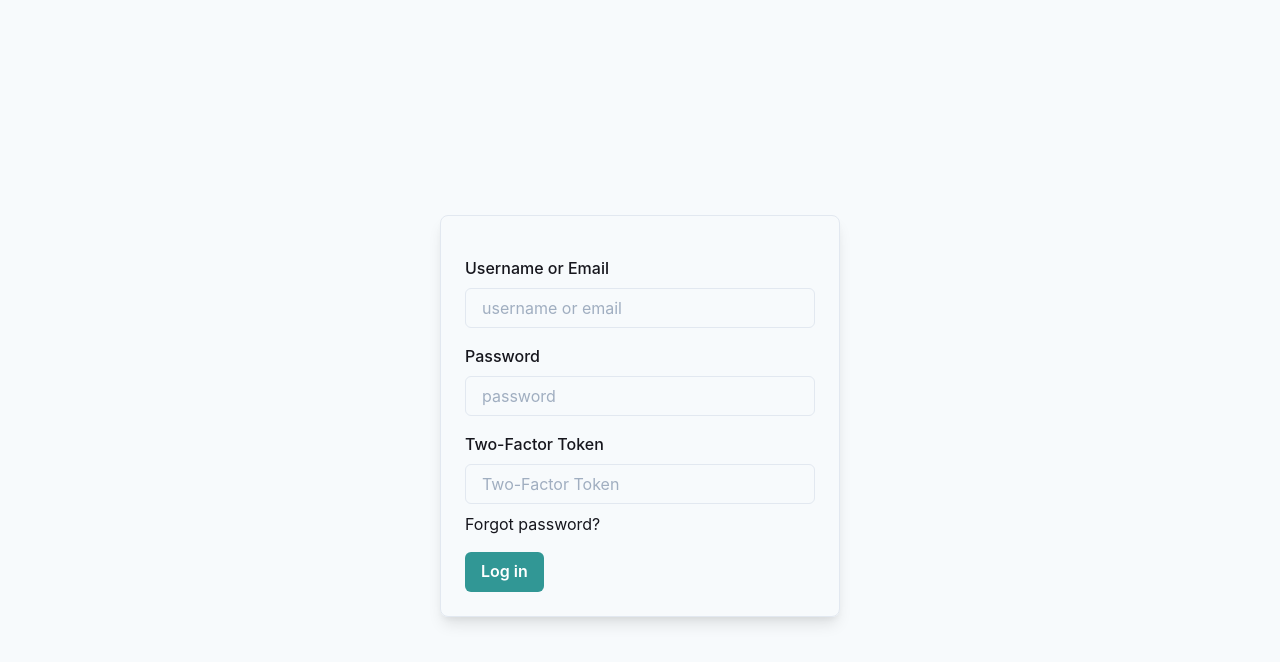
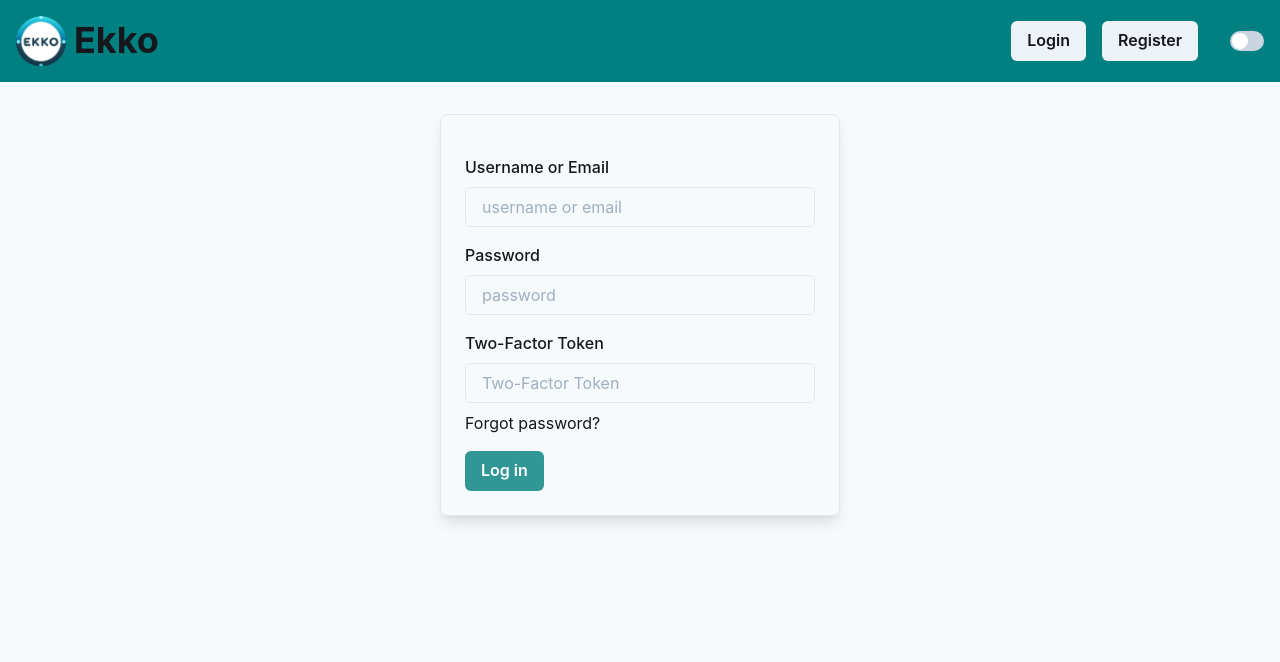
Before and after one commit to AtharvaJadhav/scalable-microblogging-platform, a Next.js app in the folder web/: page /login in a window 1280 px wide. Shown: the top 662 px of the page. Built offline with nearby package versions, Linux system fonts and the light colour scheme; no server answers.

Commit message:
Added Navbar to Login and Register pages

```diff
--- a/web/src/pages/login.tsx
+++ b/web/src/pages/login.tsx
@@ -11,17 +11,18 @@ import { createUrqlClient } from "../util/createUrqlClient";
 import NextLink from "next/link";
 import { withApollo } from "../util/withApollo";
 import Head from "next/head";
+import { Layout } from "../components/Layout";
 
 export const Login: React.FC<{}> = ({}) => {
   const router = useRouter();
   const [login] = useLoginMutation();
   return (
-    <>
+    <Layout>
       <Head>
         <title>Login | Ekko</title>
       </Head>
       <Wrapper variant="small">
-      <Flex align="center" justify="center" minH="100vh">
+      <Flex align="center" justify="center" minH="50vh">
         <Formik
           initialValues={{
             usernameOrEmail: "",
@@ -112,7 +113,7 @@ export const Login: React.FC<{}> = ({}) => {
         </Formik>
         </Flex>
       </Wrapper>
-    </>
+    </Layout>
   );
 };
 
```
Also changed, not shown: web/src/pages/register.tsx (+4 -3 lines).
